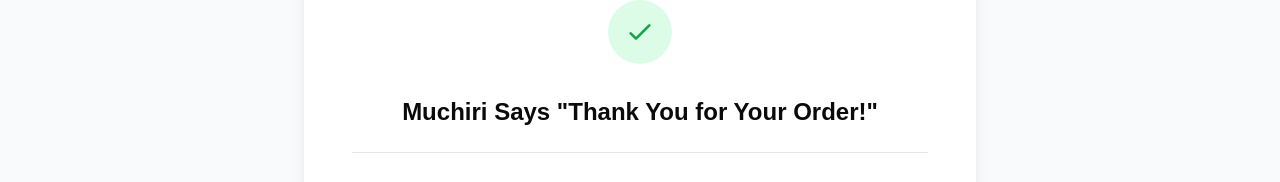
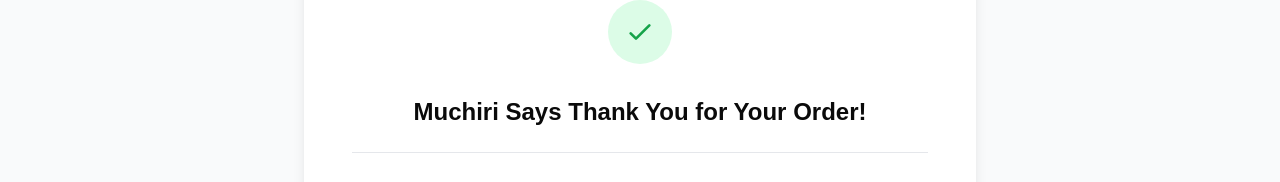
Before and after one commit to jaykido/muchiri-build, a Next.js app: page /success in a window 1280 px wide. Shown: the part 283-465 px from the top of the page. Built offline with nearby package versions, Linux system fonts and the light colour scheme; no server answers.

Commit message:
Quotes removed for deployment purpose

```diff
--- a/app/(store)/success/page.tsx
+++ b/app/(store)/success/page.tsx
@@ -39,7 +39,7 @@ function SuccessPage() {
         </div>
 
         <h1 className="text-2xl font-bold mb-6 text-center">
-          Muchiri Says "Thank You for Your Order!"
+          Muchiri Says Thank You for Your Order!
         </h1>
 
         <div className="border-t border-b border-gray-200 py-6 mb-6">
```
